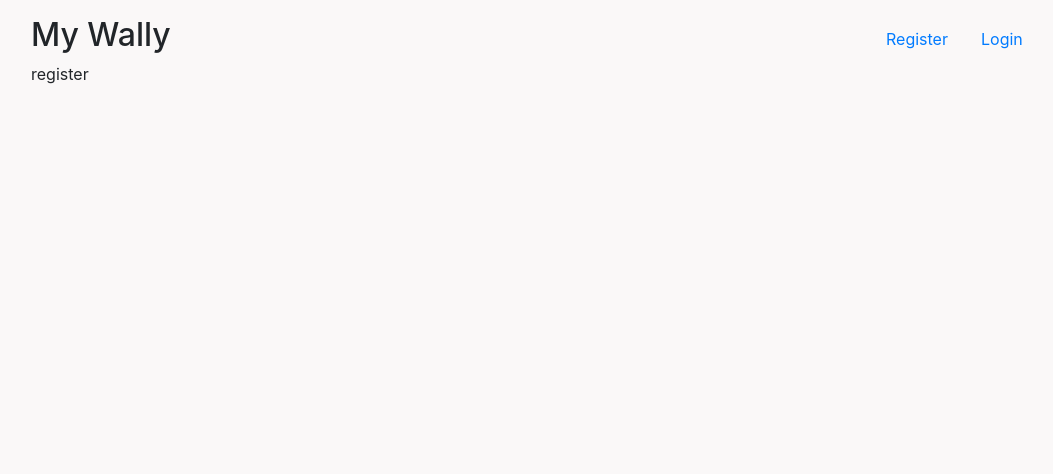
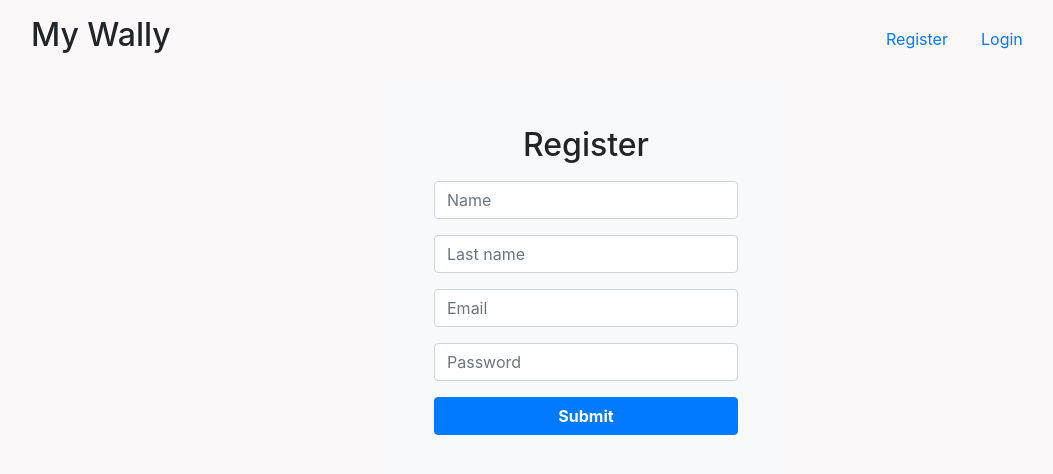
Before and after one commit to yuliya-sharapa/my-wally, a React (Create React App) app: page /register in a window 1280 px wide. Shown: the top 474 px of the page, without its empty margins (54-1107 px from the left). Built offline with nearby package versions, Linux system fonts and the light colour scheme.

Commit message:
add user registration (frontend)

```diff
--- a/package.json
+++ b/package.json
@@ -7,6 +7,7 @@
     "@testing-library/jest-dom": "^5.11.9",
     "@testing-library/react": "^11.2.5",
     "@testing-library/user-event": "^12.7.1",
+    "axios": "^0.21.1",
     "bootstrap": "^4.6.0",
     "jquery": "^3.5.1",
     "react": "^17.0.1",
--- a/src/components/Login.js
+++ b/src/components/Login.js
@@ -1,11 +1,42 @@
-import React from 'react'
+import React from 'react';
+import {Link} from 'react-router-dom';
 
 function Login() {
     return (
-        <div>
-            login
+        <div className="container">
+
+          <div className="mt-5 p-5 mx-auto bg-light rounded" style={{width: 400}}>
+            <form >
+                <h2 className="text-center mb-3">Log in</h2>
+                <div className="form-group">
+                  <input
+                      className="form-control"
+
+                      name="email"
+                      type="text"
+                      placeholder="Email"
+                      />
+
+                </div>
+                <div class="form-group">
+                    <input
+                      className="form-control"
+
+                      name="password"
+                      type="password"
+                      placeholder="Password"
+                    />
+
+                </div>
+                <div class="form-group">
+                    <button type="submit" className="btn btn-primary btn-block font-weight-bold">Log in</button>
+                </div>
+            </form>
+            <span>Have an account?</span><Link to="/register" className="col-1">Register</Link>
         </div>
-    )
-}
+        </div>
+      );
+    };
+
 
 export default Login
--- a/src/components/Register.js
+++ b/src/components/Register.js
@@ -1,11 +1,77 @@
-import React from 'react'
+import axios from 'axios';
+import React from 'react';
+import {useForm} from 'react-hook-form';
 
 function Register() {
+
+    const {register, handleSubmit} = useForm();
+
+    const onSubmit = async (data)=>{
+        console.log(JSON.stringify(data));
+        try {
+            const registeredData = data;
+            await axios.post('http://localhost:5000/auth/', registeredData)
+        } catch (error) {
+            console.error(error)
+        }
+    };
+
+
+
     return (
-        <div>
-            register
+
+    <form onSubmit={handleSubmit(onSubmit)} className="mt-3 p-5 mx-auto bg-light rounded" style={{width: 400}}>
+        <h2 className="text-center mb-3">Register</h2>
+        <div className="form-group">
+            <input
+                className="form-control"
+                ref={register }
+                placeholder="Name"
+                name="name"
+                type="text"
+            />
+
         </div>
-    )
+
+        <div className="form-group">
+        <input
+            className="form-control"
+            ref={register }
+            placeholder="Last name"
+            name="lastName"
+            type="text"
+        />
+
+        </div>
+
+        <div className="form-group">
+        <input
+            className="form-control"
+            ref={register }
+            placeholder="Email"
+            name="email"
+            type="text"
+        />
+
+        </div>
+
+        <div className="form-group">
+        <input
+            className="form-control"
+            ref={register }
+            placeholder="Password"
+            name="password"
+            type="password"
+        />
+
+        </div>
+
+
+        <div className="form-group">
+        <button type="submit" className="btn btn-primary btn-block font-weight-bold">Submit</button>
+        </div>
+    </form>
+)
 }
 
 export default Register
```
Also changed, not shown: 1 other file (tests, documents, lock files or other folders).
